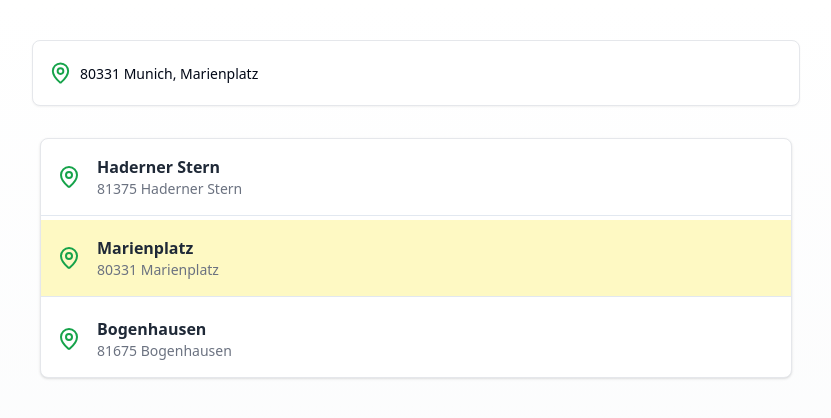
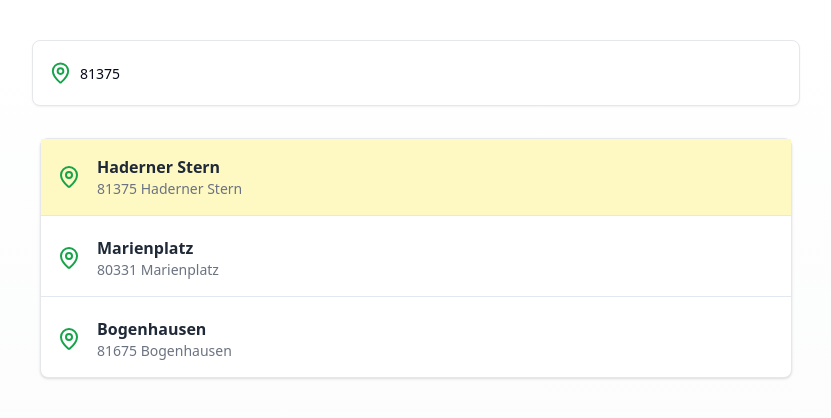
Before and after one commit to MariaKashcheeva/munich-book-finder-anzeigen, a React (Vite) app: page / in a window 1280 px wide. Shown: the top 418 px of the page, without its empty margins (224-1055 px from the left). Built offline with nearby package versions, Linux system fonts and the light colour scheme.

Commit message:
Set default search value
Pre-populate the search input with "81375".

```diff
--- a/src/components/BookstoreSearchPage.tsx
+++ b/src/components/BookstoreSearchPage.tsx
@@ -1,4 +1,3 @@
-
 import React, { useState } from "react";
 import { MapPin } from "lucide-react";
 import { Input } from "@/components/ui/input";
@@ -22,7 +21,7 @@ const BOOKSTORES = [
 ];
 
 const BookstoreSearchPage: React.FC = () => {
-  const [search, setSearch] = useState("80331 Munich, Marienplatz");
+  const [search, setSearch] = useState("81375"); // Changed default value to "81375"
 
   // Determine highlight index and not-found state
   let highlightIndex: number | null = null;
```
